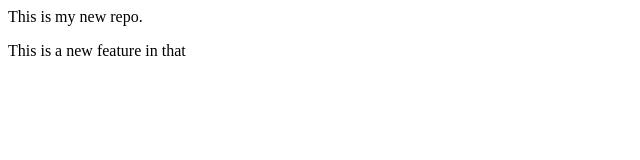
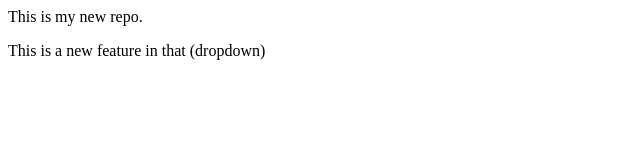
Before and after one commit to Ritesh09github/Localrepo, a plain HTML site: page index.html in a window 1280 px wide. Shown: the full height of the page, 0-640 px from the left. Drawn offline with Linux system fonts and the light colour scheme.

Commit message:
add in another file

```diff
--- a/index.html
+++ b/index.html
@@ -1,2 +1,2 @@
 <p>This is my new repo.</p>
-<p>This is a new feature in that</p>
+<p>This is a new feature in that (dropdown)</p>
```
